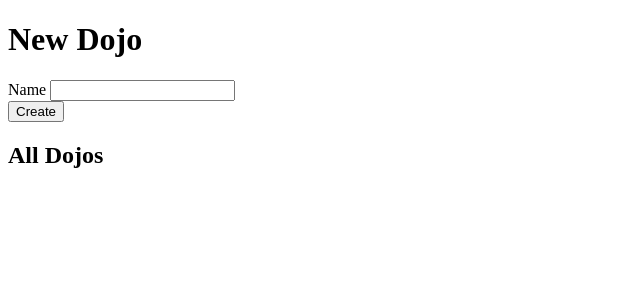
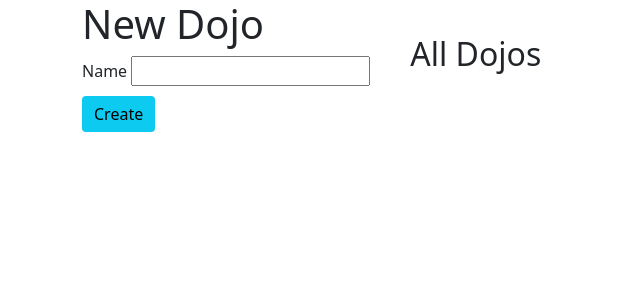
Before and after one commit to cramirez88/Dojos_and_Ninjas, a Flask app: page /dojos in a window 1280 px wide. Shown: the top 300 px of the page, without its empty margins (0-640 px from the left). Run offline with Flask 2, Linux system fonts and the light colour scheme; data that the repository does not hold is empty.

Commit message:
styles and bootstrap to dojos pages

```diff
--- /dev/null
+++ b/flask_app/static/styles.css
@@ -0,0 +1,21 @@
+.container {
+  display: flex;
+  justify-content: space-between;
+  align-items: center;
+}
+
+.new-dojo{
+  margin-right: 40px;
+}
+
+.new-dojo button[type="submit"] {
+  margin-top: 10px;
+  border: none;
+  flex: 1;
+}
+
+
+
+.all-dojos{
+  flex: 2;
+}
--- a/flask_app/templates/index.html
+++ b/flask_app/templates/index.html
@@ -4,6 +4,10 @@
   <meta charset="UTF-8">
   <meta http-equiv="X-UA-Compatible" content="IE=edge">
   <meta name="viewport" content="width=device-width, initial-scale=1.0">
+  <!-- CSS only -->
+<link href="https://cdn.jsdelivr.net/npm/bootstrap@5.1.3/dist/css/bootstrap.min.css" rel="stylesheet" integrity="sha384-1BmE4kWBq78iYhFldvKuhfTAU6auU8tT94WrHftjDbrCEXSU1oBoqyl2QvZ6jIW3" crossorigin="anonymous">
+<!-- CSS Stylesheet -->
+<link rel="stylesheet" href="../static/styles.css">
   <title>Dojos And Ninjas</title>
 </head>
 <body>
@@ -15,15 +19,17 @@
           <label for="name">Name</label>
         <input type="text" name="name">
         </div>
-        <button type="submit">Create</button>
+        <button class="btn btn-info" type="submit">Create</button>
       </form>
     </div>
     <div class="all-dojos">
       <h2>All Dojos</h2>
-      <table>
+      <table class="table">
       <!-- Generate rows per entry -->
         {% for d in all_dojos %}
-          <p>{{d.name}}</p>
+          <tr>
+            <td class="table-warning">{{d.name}}</td>
+          </tr>
         {% endfor %}
       </table>
     </div>
```
